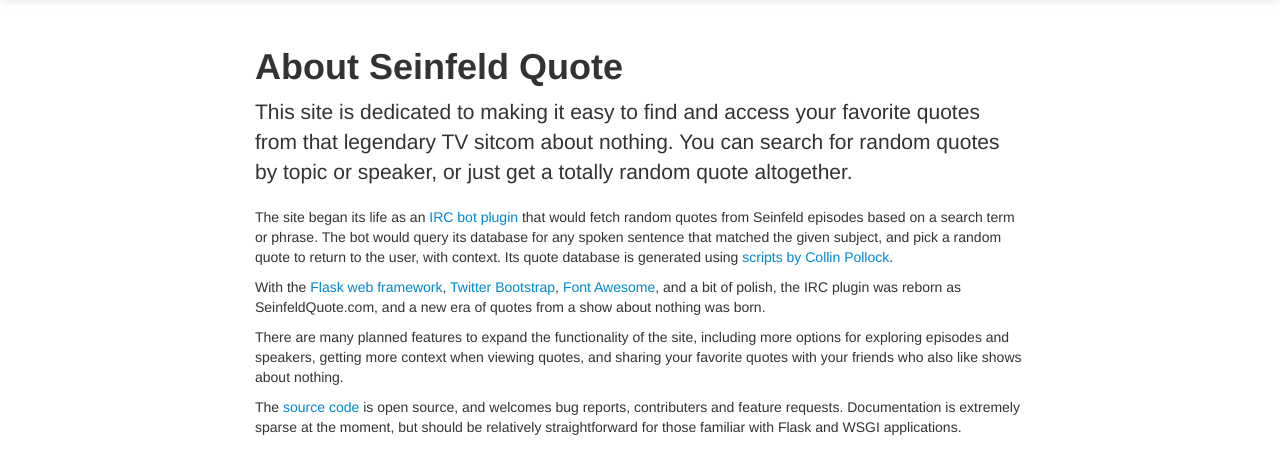
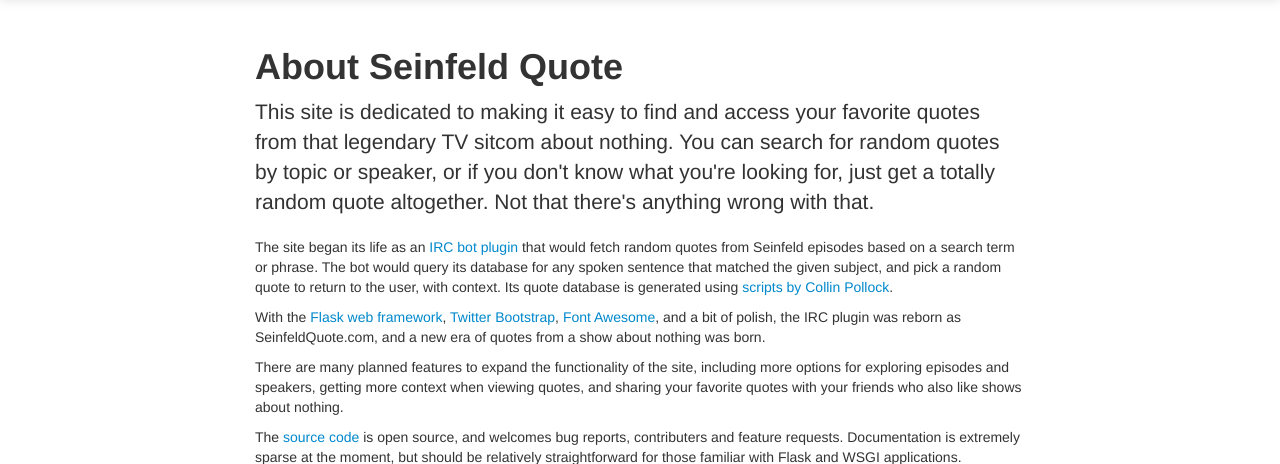
Before and after one commit to amyreese/seinfeld, a Flask app: page /about in a window 1280 px wide. Shown: the part 43-507 px from the top of the page. Run offline with Flask 2, Linux system fonts and the light colour scheme; parts of the project's set-up code (start-up, migrations or seed data) failed here and were passed over; some libraries are stand-ins or nearby versions.

Commit message:
Updated mission statement

```diff
--- a/templates/about.html
+++ b/templates/about.html
@@ -6,8 +6,9 @@
 		<p class="lead">
 			This site is dedicated to making it easy to find and access your
 			favorite quotes from that legendary TV sitcom about nothing. You can
-			search for random quotes by topic or speaker, or just get a totally
-			random quote altogether.
+			search for random quotes by topic or speaker, or if you don't know
+			what you're looking for, just get a totally random quote altogether.
+			Not that there's anything wrong with that.
 		</p>
 
 		<p>
--- a/templates/index.html
+++ b/templates/index.html
@@ -7,8 +7,9 @@
 		<p class="lead">
 			This site is dedicated to making it easy to find and access your
 			favorite quotes from that legendary TV sitcom about nothing. You can
-			search for random quotes by topic or speaker, or just get a totally
-			random quote altogether.
+			search for random quotes by topic or speaker, or if you don't know
+			what you're looking for, just get a totally random quote altogether.
+			Not that there's anything wrong with that.
 		</p>
 	</div>
 </div>
```
